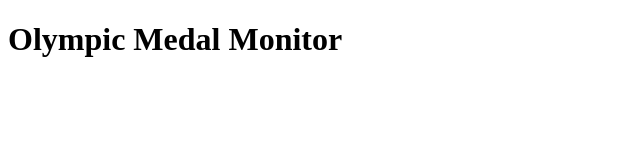
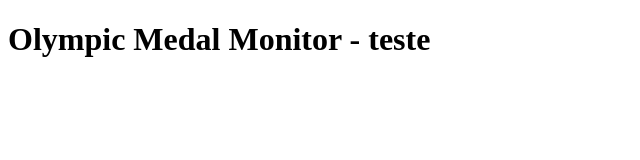
Before and after one commit to JefersonLors/JefersonLors-Olympic-Medal-Monitor-Project, a React (Vite) app in the folder Frontend/: page / in a window 1280 px wide. Shown: the top 160 px of the page, without its empty margins (0-640 px from the left). Built offline with nearby package versions, Linux system fonts and the light colour scheme.

Commit message:
testando branch dev

```diff
--- a/Frontend/src/Components/home/index.jsx
+++ b/Frontend/src/Components/home/index.jsx
@@ -4,7 +4,7 @@ function Home(){
     return(
         <>
             <div>
-                <h1> Olympic Medal Monitor </h1>
+                <h1> Olympic Medal Monitor - teste </h1>
             </div>
         </>
     )
```
